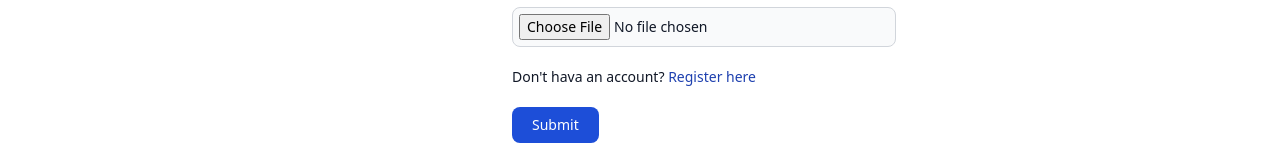
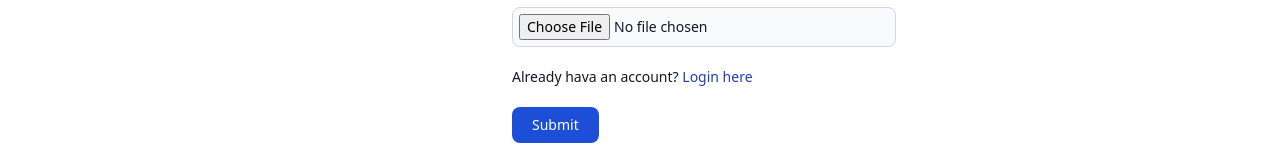
Before and after one commit to gowthamazmeera09/workboard-frontend, a React (Create React App) app: page /Sigup in a window 1280 px wide. Shown: the part 513-670 px from the top of the page. Built offline with nearby package versions, Linux system fonts and the light colour scheme.

Commit message:
hyufbvudfuvbfygyfbvyufv

```diff
--- a/src/pages/Sigin.jsx
+++ b/src/pages/Sigin.jsx
@@ -86,7 +86,7 @@ function Sigin() {
         <div className="mb-5">
           <label htmlFor="register" className="block mb-2 text-sm font-medium mx-16 text-gray-900 dark:text-black">
             Don't have an account?
-            <Link to="/Signup" className="text-sm text-blue-800 dark:text-blue-500 hover:underline ml-1">
+            <Link to="/Sigup" className="text-sm text-blue-800 dark:text-blue-500 hover:underline ml-1">
               Register here
             </Link>
           </label>
--- a/src/pages/Sigup.jsx
+++ b/src/pages/Sigup.jsx
@@ -79,8 +79,8 @@ function Signup() {
       </div>
 
       <div className='mb-5'>
-      <label for="password" class="block mb-2 text-sm font-medium mx-16 text-gray-900 dark:text-black">Don't hava an account?
-        <Link to="/Sigup" className="text-sm text-blue-800  dark:text-blue-500 hover:underline"> Register here</Link>
+      <label for="password" class="block mb-2 text-sm font-medium mx-16 text-gray-900 dark:text-black">Already hava an account?
+        <Link to="/Sigin" className="text-sm text-blue-800  dark:text-blue-500 hover:underline"> Login here</Link>
         </label>
 
       </div>
```
